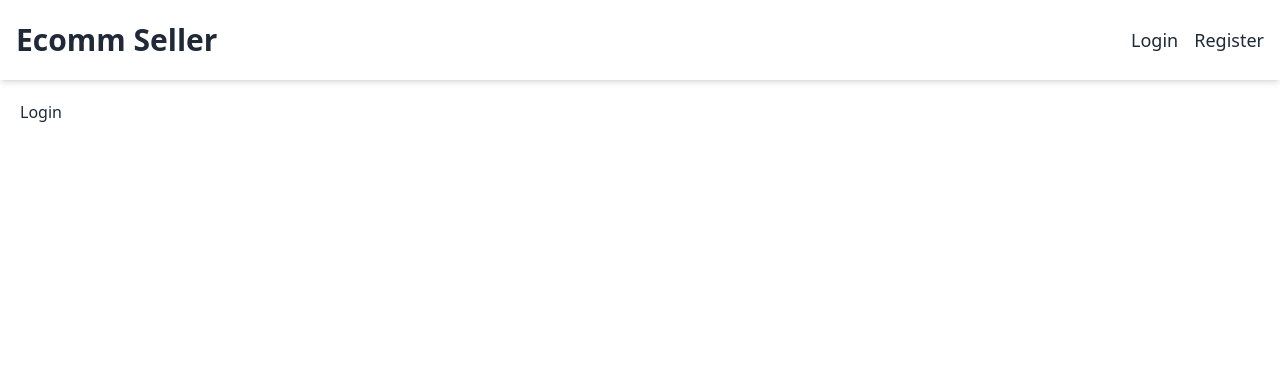
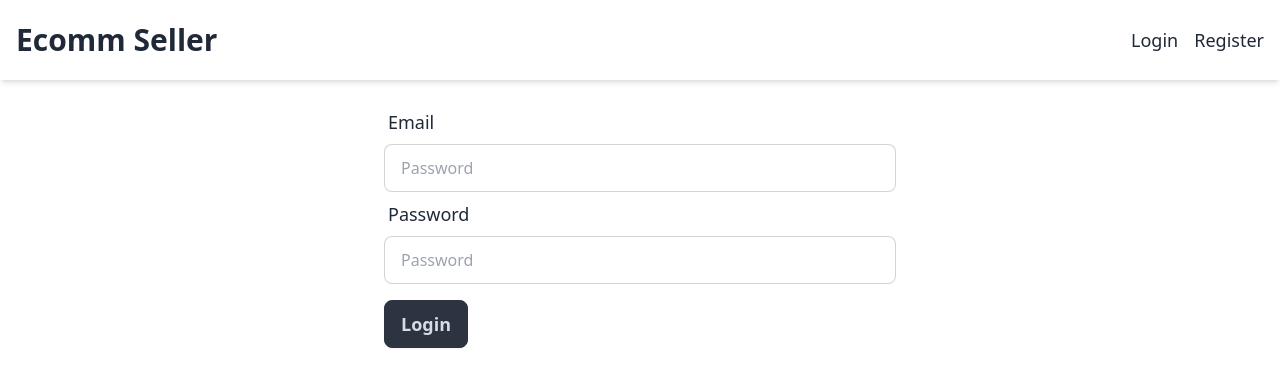
Before and after one commit to akabhi5/ecomm-seller, a React (Vite) app: page /login in a window 1280 px wide. Shown: the top 386 px of the page. Built offline with nearby package versions, Linux system fonts and the light colour scheme.

Commit message:
login form

```diff
--- a/package.json
+++ b/package.json
@@ -10,8 +10,11 @@
     "preview": "vite preview"
   },
   "dependencies": {
+    "axios": "^1.6.2",
     "react": "^18.2.0",
     "react-dom": "^18.2.0",
+    "react-hook-form": "^7.49.2",
+    "react-hot-toast": "^2.4.1",
     "react-router-dom": "^6.21.1"
   },
   "devDependencies": {
--- a/src/page/Login/Login.tsx
+++ b/src/page/Login/Login.tsx
@@ -1,5 +1,48 @@
+import { useForm, SubmitHandler } from "react-hook-form";
+
+type Inputs = {
+  email: string;
+  password: string;
+};
+
 const Login = () => {
-  return <div>Login</div>;
+  const { register, handleSubmit, watch } = useForm<Inputs>();
+
+  const onSubmit: SubmitHandler<Inputs> = (data) => console.log(data);
+
+  return (
+    <div className="max-w-lg mx-auto ">
+      <div className="w-full">
+        <form onSubmit={handleSubmit(onSubmit)}>
+          <label className="form-control w-full">
+            <div className="label">
+              <span className="label-text text-lg">Email</span>
+            </div>
+            <input
+              type="email"
+              placeholder="Password"
+              className="input input-bordered w-full"
+              {...register("email", { required: true })}
+            />
+          </label>
+          <label className="form-control w-full">
+            <div className="label">
+              <span className="label-text text-lg">Password</span>
+            </div>
+            <input
+              type="password"
+              placeholder="Password"
+              className="input input-bordered w-full"
+              {...register("password", { required: true })}
+            />
+          </label>
+          <div className="mt-4">
+            <button className="btn btn-neutral text-lg">Login</button>
+          </div>
+        </form>
+      </div>
+    </div>
+  );
 };
 
 export default Login;
```
Also changed, not shown: 1 other file (tests, documents, lock files or other folders).
